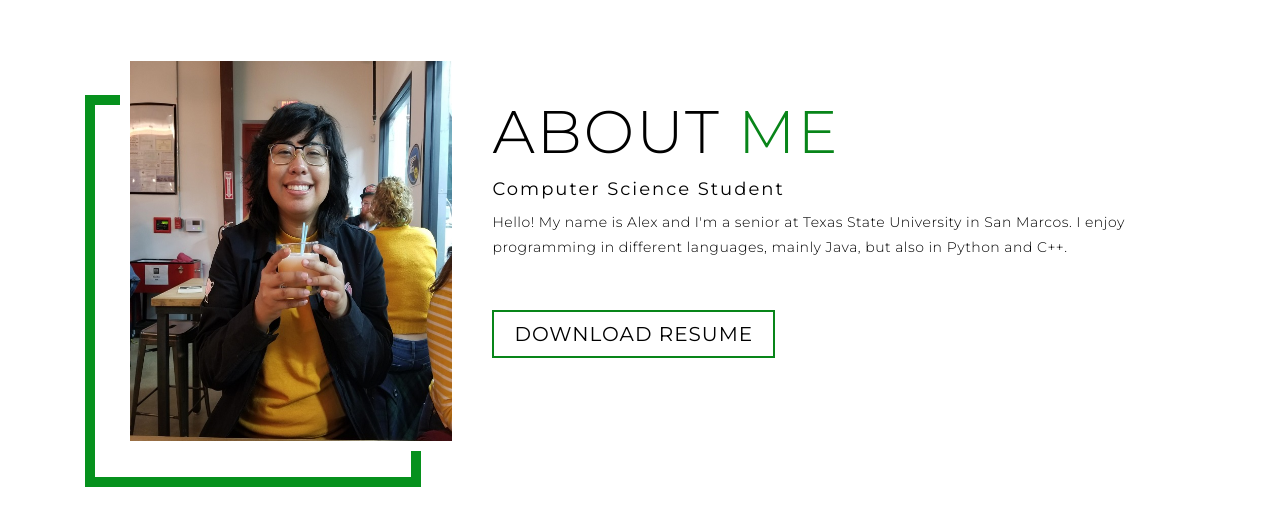
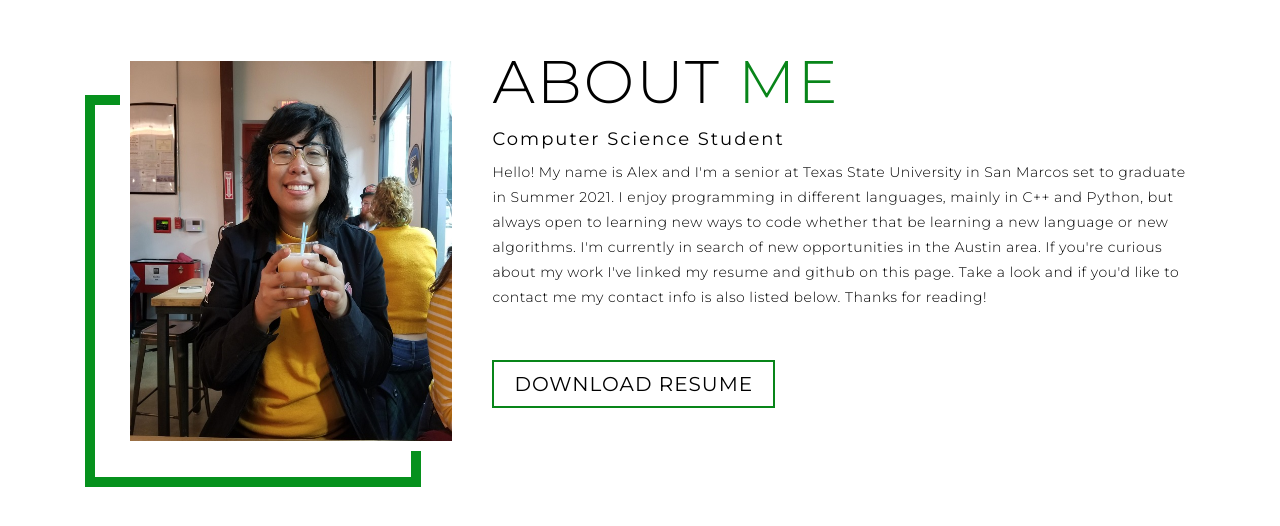
Before and after one commit to agonz935/Personal-Portfolio, a plain HTML site: page Portfolio/index.html in a window 1280 px wide. Shown: the part 949-1475 px from the top of the page. Drawn offline with nearby package versions, Linux system fonts and the light colour scheme.

Commit message:
Update index.html

```diff
--- a/Portfolio/index.html
+++ b/Portfolio/index.html
@@ -4,7 +4,7 @@
   <meta charset="UTF-8">
   <meta name="viewport" content="width=device-width, initial-scale=1.0">
   <link rel="stylesheet" href="style.css">
-  <title>My Website</title>
+  <title>Alex Gonzalez</title>
 </head>
 <body>
   <!-- Header -->
@@ -55,7 +55,11 @@
       <div class="col-right">
         <h1 class="section-title">About <span>me</span></h1>
         <h2>Computer Science Student</h2>
-        <p>Hello! My name is Alex and I'm a senior at Texas State University in San Marcos. I enjoy programming in different languages, mainly Java, but also in Python and C++. </p>
+        <p>Hello! My name is Alex and I'm a senior at Texas State University in San Marcos set to graduate in Summer 2021.
+          I enjoy programming in different languages, mainly in C++ and Python, but always open to learning new ways to code whether that
+          be learning a new language or new algorithms. I'm currently in search of new opportunities in the Austin area. If you're curious
+           about my work I've linked my resume and github on this page. Take a look and if you'd like to contact me my contact info is also
+           listed below. Thanks for reading!   </p>
         <a href="#" class="cta">Download Resume</a>
       </div>
     </div>
```
